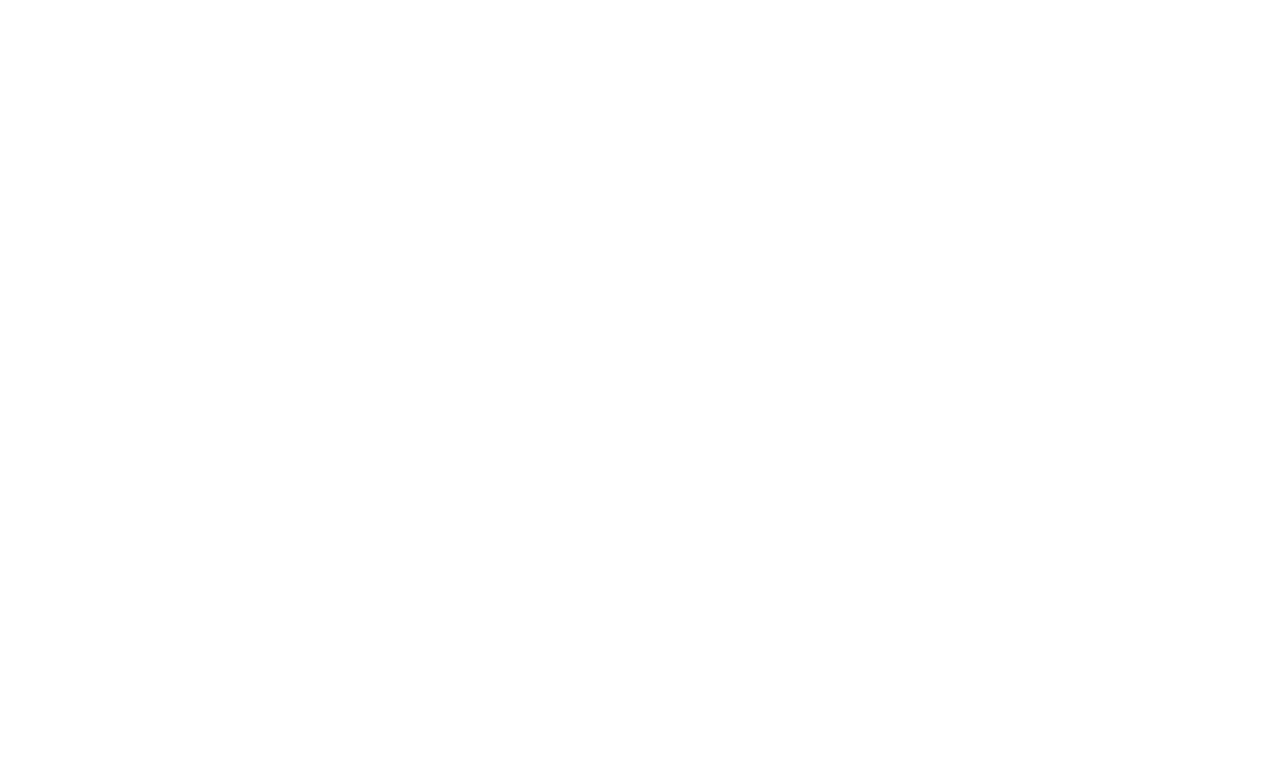
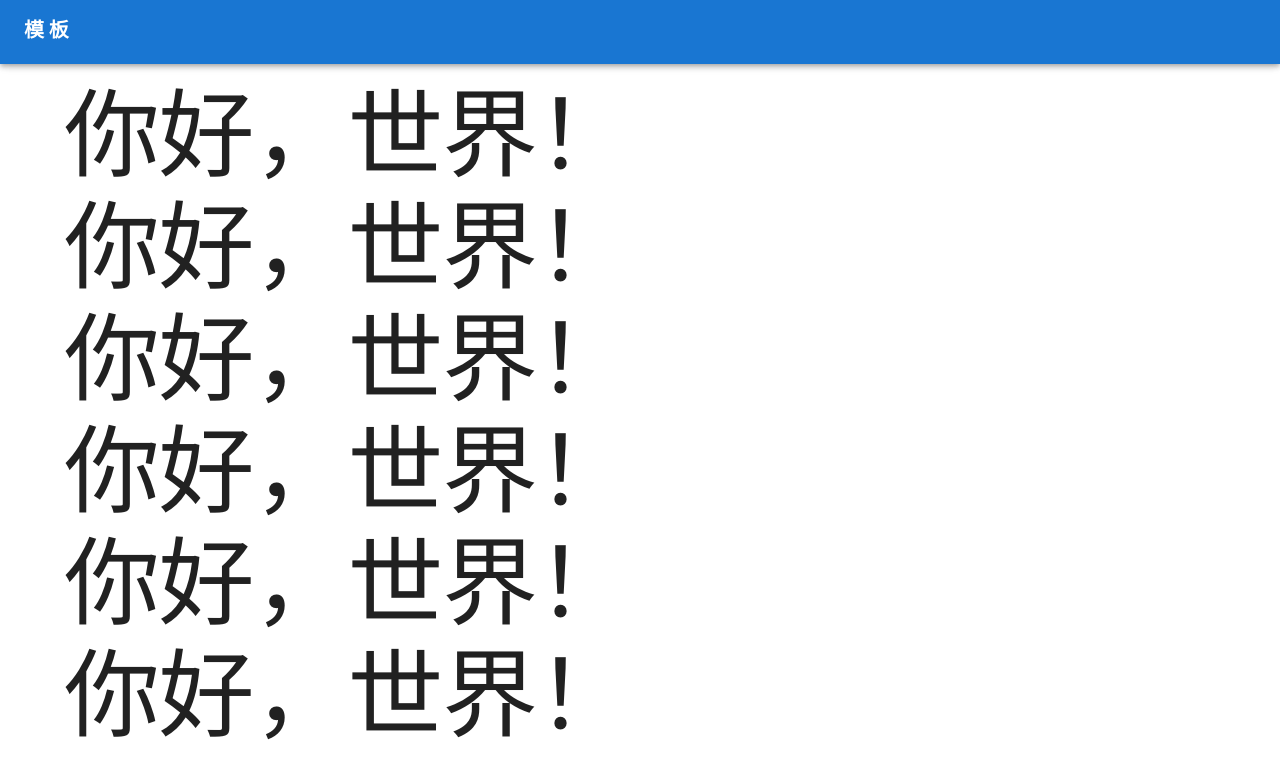
Before and after one commit to iamnottsh/vite-mui-template, a React (Vite) app: page / in a window 1280 px wide. Shown: the top 758 px of the page. Built offline with nearby package versions, Linux system fonts and the light colour scheme.

Commit message:
应用栏

```diff
--- a/package.json
+++ b/package.json
@@ -16,7 +16,8 @@
     "@mui/icons-material": "^5.14.16",
     "@mui/material": "^5.14.16",
     "react": "^18.2.0",
-    "react-dom": "^18.2.0"
+    "react-dom": "^18.2.0",
+    "react-router-dom": "^6.18.0"
   },
   "devDependencies": {
     "@types/react": "^18.2.15",
--- /dev/null
+++ b/src/Home.tsx
@@ -0,0 +1,18 @@
+import {Box, Typography} from '@mui/material'
+
+export default function Home() {
+  return (
+    <Box my={2}>
+      <Typography variant="h1" id="1">你好，世界！</Typography>
+      <Typography variant="h1" id="2">你好，世界！</Typography>
+      <Typography variant="h1" id="3">你好，世界！</Typography>
+      <Typography variant="h1" id="4">你好，世界！</Typography>
+      <Typography variant="h1" id="5">你好，世界！</Typography>
+      <Typography variant="h1" id="6">你好，世界！</Typography>
+      <Typography variant="h1" id="7">你好，世界！</Typography>
+      <Typography variant="h1" id="8">你好，世界！</Typography>
+      <Typography variant="h1" id="9">你好，世界！</Typography>
+      <a href="#1">1</a>
+    </Box>
+  )
+}
--- a/src/Site.tsx
+++ b/src/Site.tsx
@@ -1,3 +1,135 @@
+import MenuIcon from '@mui/icons-material/Menu'
+import {AppBar, Box, Button, Container, IconButton, Menu, MenuItem, Toolbar, Typography} from '@mui/material'
+import {MouseEvent, useEffect, useRef, useState} from 'react'
+import {BrowserRouter, Route, Routes} from 'react-router-dom'
+import Home from './Home.tsx'
+import 路由 from './路由'
+
 export default function Site() {
-  return null
+  const ref = useRef<HTMLElement | null>(null)
+  useEffect(() => {
+    const listener = (event: Event) => {
+      const {current} = ref
+      if (!current) return
+      const {scrollingElement} = document
+      if (!scrollingElement) return
+      const {target} = event
+      if (!(target instanceof HTMLAnchorElement)) return
+      const href = target.getAttribute('href')
+      if (!href?.startsWith('#')) return
+      const element = document.getElementById(decodeURIComponent(href.substring(1)))
+      if (!element) return
+      event.preventDefault()
+      scrollingElement.scrollTo({
+        behavior: 'smooth',
+        top: element.offsetTop - current.clientHeight,
+        left: element.offsetLeft,
+      })
+    }
+    document.addEventListener('click', listener)
+    return () => document.removeEventListener('click', listener)
+  }, [ref])
+  const [anchorEl, setAnchorEl] = useState<HTMLElement | null>(null)
+  const handleOpen = (event: MouseEvent<HTMLElement>) => {
+    setAnchorEl(event.currentTarget)
+  }
+  const handleClose = () => {
+    setAnchorEl(null)
+  }
+  return (
+    <BrowserRouter>
+      <AppBar ref={ref}>
+        <Container maxWidth="xl">
+          <Toolbar disableGutters>
+            <Typography
+              variant="h6"
+              noWrap
+              component="a"
+              href="/"
+              sx={{
+                mr: 2,
+                display: {xs: 'none', md: 'flex'},
+                fontFamily: 'monospace',
+                fontWeight: 700,
+                letterSpacing: '.3rem',
+                color: 'inherit',
+                textDecoration: 'none',
+              }}
+            >
+              模板
+            </Typography>
+            <Box sx={{flexGrow: 1, display: {xs: 'flex', md: 'none'}}}>
+              <IconButton
+                size="large"
+                onClick={handleOpen}
+                color="inherit"
+              >
+                <MenuIcon/>
+              </IconButton>
+              <Menu
+                id="menu-appbar"
+                anchorEl={anchorEl}
+                anchorOrigin={{
+                  vertical: 'bottom',
+                  horizontal: 'left',
+                }}
+                keepMounted
+                transformOrigin={{
+                  vertical: 'top',
+                  horizontal: 'left',
+                }}
+                open={Boolean(anchorEl)}
+                onClose={handleClose}
+                sx={{
+                  display: {xs: 'block', md: 'none'},
+                }}
+              >
+                {路由.map(([page]) => (
+                  <MenuItem key={page} onClick={handleClose}>
+                    <Typography textAlign="center">{page}</Typography>
+                  </MenuItem>
+                ))}
+              </Menu>
+            </Box>
+            <Typography
+              variant="h5"
+              noWrap
+              component="a"
+              href="#app-bar-with-responsive-menu"
+              sx={{
+                mr: 2,
+                display: {xs: 'flex', md: 'none'},
+                flexGrow: 1,
+                fontFamily: 'monospace',
+                fontWeight: 700,
+                letterSpacing: '.3rem',
+                color: 'inherit',
+                textDecoration: 'none',
+              }}
+            >
+              模板
+            </Typography>
+            <Box sx={{flexGrow: 1, display: {xs: 'none', md: 'flex'}}}>
+              {路由.map(([page]) => (
+                <Button
+                  key={page}
+                  onClick={handleClose}
+                  sx={{my: 2, color: 'white', display: 'block'}}
+                >
+                  {page}
+                </Button>
+              ))}
+            </Box>
+          </Toolbar>
+        </Container>
+      </AppBar>
+      <Container>
+        <Toolbar/>
+        <Routes>
+          <Route index element={<Home/>}/>
+          {路由.map(([page, Component]) => <Route key={page} path={page} element={<Component/>}/>)}
+        </Routes>
+      </Container>
+    </BrowserRouter>
+  )
 }
--- /dev/null
+++ b/src/路由/index.ts
@@ -0,0 +1,3 @@
+import {ComponentType} from 'react'
+
+export default Object.entries<ComponentType>({})
```
Also changed, not shown: 1 other file (tests, documents, lock files or other folders).
